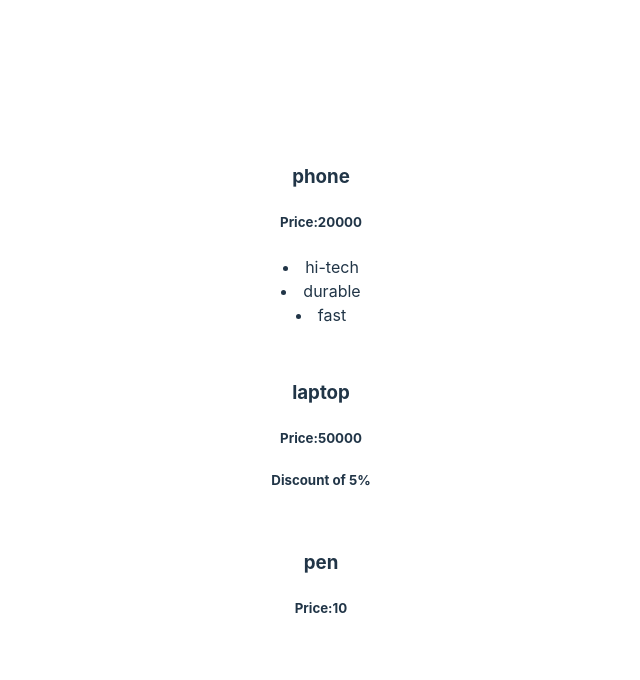
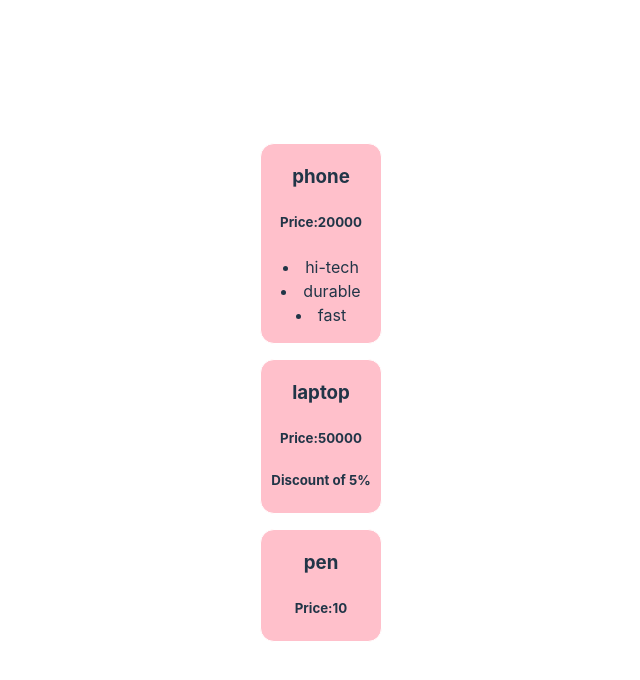
Before and after one commit to MEHULBANSAL2003/React-Js, a React (Vite) app: page / in a window 1280 px wide. Shown: the top 680 px of the page, without its empty margins (319-959 px from the left). Built offline with nearby package versions, Linux system fonts and the light colour scheme.

Commit message:
giving styling in jsx file itself

```diff
--- a/src/Product.jsx
+++ b/src/Product.jsx
@@ -7,10 +7,10 @@ function Product({title,price,features=[]}){  // props as arguement with default
   const list = features.map((feature, index) => <li key={index}>{feature}</li>);
 
   //let discount=(price>30000)?"Discount: 5%":"";
-
+   let style={backgroundColor:"pink"};
 //console.log(list)
 return (
-<div className="Product">
+<div className="Product" style={style}>
     <h3>{title}</h3>
     <h5>Price:{price}</h5>
     <h5>{(price>30000)&&(<p>Discount of 5%</p>)}</h5>
```
